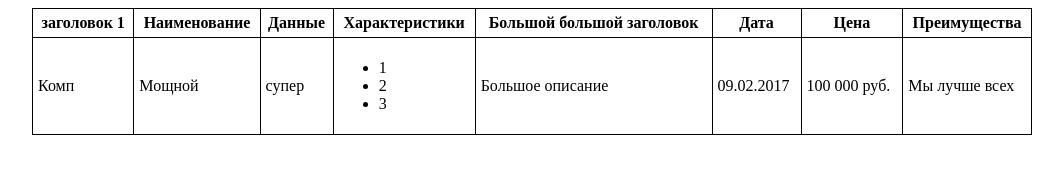
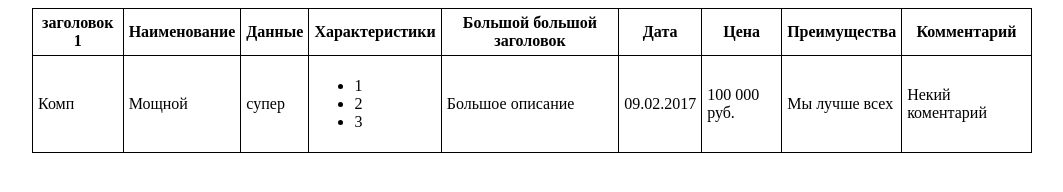
Before and after one commit to asbelous/adaptive-table, a plain HTML site: page index.html in a window 1280 px wide. Shown: the whole page, without its empty margins (108-1171 px from the left). Drawn offline with Linux system fonts and the light colour scheme.

Commit message:
Добавлен некий коментарий

```diff
--- a/index.html
+++ b/index.html
@@ -17,6 +17,7 @@
 					<th>Дата</th>
 					<th>Цена</th>
 					<th>Преимущества</th>
+					<th>Комментарий</th>
 				</tr>
 			</thead>
 			<tbody>
@@ -35,6 +36,7 @@
 					<td data-label="Дата"><span>09.02.2017</span></td>
 					<td data-label="Цена"><span>100 000 руб.</span></td>
 					<td data-label="Преимущества"><span>Мы лучше всех</span></td>
+					<td data-label="Комментарий">Некий коментарий</td>
 				</tr>
 			</tbody>
 		</table>
```
